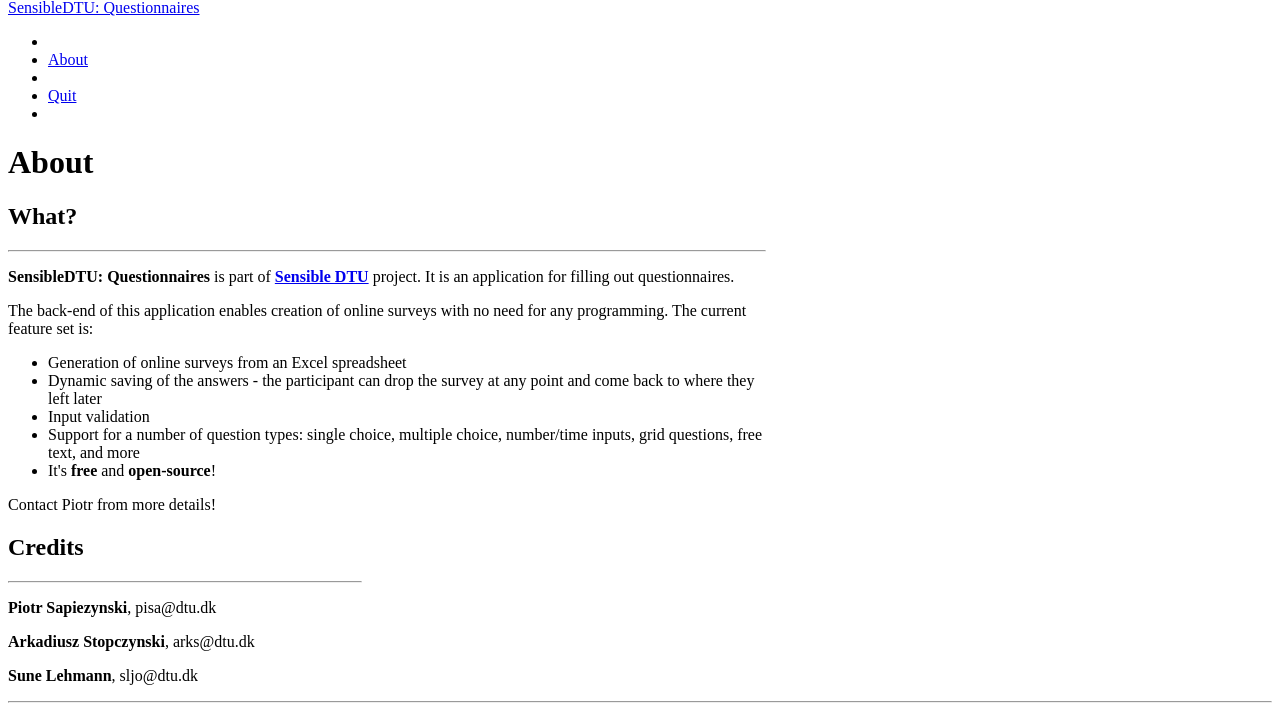
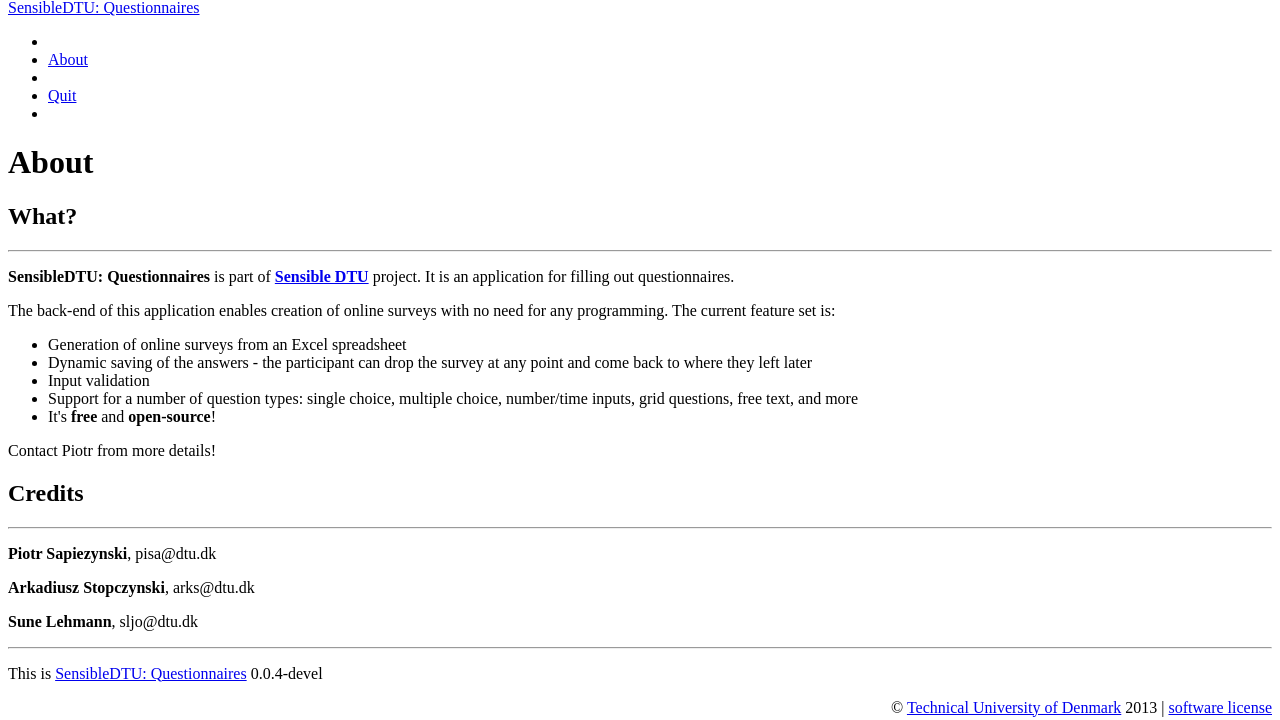
Before and after one commit to RaduGatej/SensibleData-Apps-Questionaires, a Django app: template questionnaires/templates/about.html in a window 1280 px wide. Shown: the part 113-833 px from the top of the page. Run offline with Django 3.2, Linux system fonts and the light colour scheme; the template is opened without the code that fills it, so the values that code supplies are empty; some libraries are stand-ins or nearby versions.

Commit message:
changed about to use proper spans

```diff
--- a/questionnaires/templates/about.html
+++ b/questionnaires/templates/about.html
@@ -8,7 +8,7 @@
 
 <div class="row">
 
-	<div class="well span5" style="width:60%">
+	<div class="well span5">
 		<h2>What?</h2>
 		<hr>
 		<p class="lead"><b>SensibleDTU: Questionnaires</b> is part of <a href="http://www.sensible.dtu.dk/"><b>Sensible DTU</b></a> project. It is an application for filling out questionnaires.</p>
@@ -23,7 +23,7 @@
 		<p>Contact Piotr from more details!</p>
 	</div>
 
-	<div class="well span6" style="width:28%">
+	<div class="well span5">
 		<h2>Credits</h2>
 		<hr>
 		<p class="lead"><b>Piotr Sapiezynski</b>, pisa@dtu.dk</p>
```
